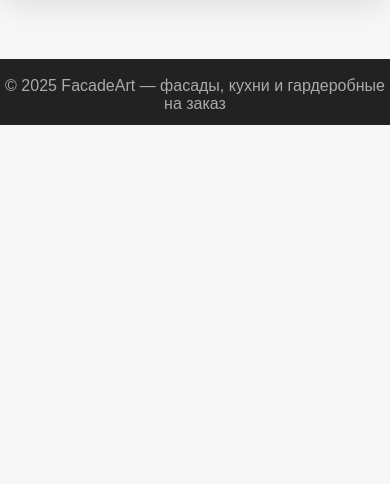
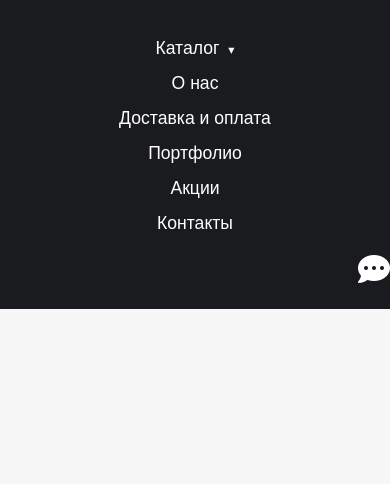
Before and after one commit to BuriloID/Mark_2, a Django app: page / in a window 390 px wide. Shown: the part 360-844 px from the top of the page. Run offline with Django 5.2, Linux system fonts and the light colour scheme.

Commit message:
modified:   tableshop/main/static/main/script.js 	modified:   tableshop/main/static/main/styles.css 	modified:   tableshop/main/templates/main/base.html

```diff
--- a/tableshop/main/static/main/script.js
+++ b/tableshop/main/static/main/script.js
@@ -2,14 +2,14 @@ let slideIndex = 0;
 let sliderInterval;
 const slides = document.getElementsByClassName('slide');
 const dotsContainer = document.getElementById('slider-dots');
+const slider = document.querySelector('.slider');
 
 function showSlide(n) {
     if (!slides.length) return;
     slideIndex = (n + slides.length) % slides.length;
-    for (let i = 0; i < slides.length; i++) {
-        slides[i].classList.toggle('active', i === slideIndex);
+    if (slider) {
+        slider.style.transform = `translateX(-${slideIndex * 100}vw)`;
     }
-    // Dots
     if (dotsContainer) {
         dotsContainer.innerHTML = '';
         for (let i = 0; i < slides.length; i++) {
@@ -35,4 +35,8 @@ function resetSliderInterval() {
 document.addEventListener('DOMContentLoaded', function() {
     showSlide(slideIndex);
     sliderInterval = setInterval(autoSlide, 6000);
+    const left = document.querySelector('.slider-arrow.left');
+    const right = document.querySelector('.slider-arrow.right');
+    if (left) left.onclick = () => plusSlide(-1);
+    if (right) right.onclick = () => plusSlide(1);
 });
--- a/tableshop/main/static/main/styles.css
+++ b/tableshop/main/static/main/styles.css
@@ -50,33 +62,51 @@ nav ul li a, nav ul li button {
 nav ul li a:hover, nav ul li button:hover {
     background: #2e2e2e;
 }
-/* Dropdown */
-.dropdown-content {
+.menu-dropdown {
+    position: relative;
+}
+.menu-dropdown .dropdown-content {
     display: none;
     position: absolute;
     left: 0;
     top: 100%;
     background: #fff;
     min-width: 220px;
-    z-index: 999;
+    z-index: 1001;
     box-shadow: 0 4px 16px rgba(0,0,0,0.16);
     border-radius: 0 0 8px 8px;
-    overflow: hidden;
+    padding: 0;
+    flex-direction: column;
+    overflow: visible;
 }
-.dropdown-content a {
+.menu-dropdown:hover .dropdown-content,
+.menu-dropdown:focus-within .dropdown-content {
+    display: flex;
+}
+.menu-dropdown .dropdown-content li {
+    list-style: none;
+    margin: 0;
+    padding: 0;
+    width: 100%;
+}
+.menu-dropdown .dropdown-content a {
     color: #222;
     padding: 14px 22px;
     text-decoration: none;
     display: block;
     background: #fff;
     font-size: 1em;
-    transition: background 0.16s;
+    transition: background 0.16s, color 0.16s;
+    width: 100%;
+    box-sizing: border-box;
 }
-.dropdown-content a:hover {
+.menu-dropdown .dropdown-content a:hover {
     background: #f2f2f2;
+    color: #191b1e;
 }
-.menu-dropdown:hover .dropdown-content {
-    display: block;
+.menu-dropdown .arrow {
+    font-size: 0.7em;
+    margin-left: 4px;
 }
 /* Footer */
 footer {
@@ -202,3 +244,140 @@ footer {
     .slide-content { margin-left: 15px; padding: 18px 12px; max-width: 98vw; }
     .slide-content h2 { font-size: 1.3em; }
 }
+/* --- Футер из задачи выше --- */
+.site-footer {
+    background: #191b1e;
+    color: #fff;
+    padding: 40px 0 20px 0;
+    position: relative;
+    margin-top: 60px;
+    font-family: inherit;
+}
+.site-footer .footer-menu {
+    text-align: center;
+    margin-bottom: 20px;
+}
+.site-footer .nav-menu {
+    list-style: none;
+    padding: 0;
+    margin: 0;
+    display: flex;
+    flex-wrap: wrap;
+    justify-content: center;
+    gap: 28px;
+}
+.site-footer .nav-menu > li {
+    position: relative;
+}
+.site-footer .nav-menu a,
+.site-footer .nav-menu .dropdown-btn,
+.site-footer .nav-menu .dropdown-btn:visited {
+    color: #fff;
+    text-decoration: none;
+    font-size: 1.1em;
+    transition: color 0.2s;
+}
+.site-footer .nav-menu a:hover,
+.site-footer .nav-menu .dropdown-btn:hover {
+    color: #e7b87e;
+}
+.site-footer .dropdown-content {
+    display: none;
+    position: absolute;
+    left: 0;
+    top: 32px;
+    background: #23252a;
+    border-radius: 8px;
+    min-width: 160px;
+    box-shadow: 0 2px 8px rgba(0,0,0,0.13);
+    z-index: 100;
+    flex-direction: column;
+    padding: 0;
+}
+.site-footer .menu-dropdown:hover .dropdown-content,
+.site-footer .menu-dropdown:focus-within .dropdown-content {
+    display: flex;
+}
+.site-footer .dropdown-content li {
+    list-style: none;
+    margin: 0;
+    padding: 0;
+    width: 100%;
+}
+.site-footer .dropdown-content li a {
+    padding: 10px 20px;
+    display: block;
+    color: #fff;
+    width: 100%;
+    box-sizing: border-box;
+}
+.site-footer .dropdown-content li a:hover {
+    background: #2c2e32;
+}
+.footer-social {
+    display: flex;
+    align-items: center;
+    justify-content: center;
+    gap: 36px;
+    margin-top: 15px;
+    position: relative;
+}
+.social-icons {
+    display: flex;
+    gap: 22px;
+    font-size: 2em;
+}
+.social-icons a {
+    color: #fff;
+    transition: color 0.2s, transform 0.2s;
+}
+.social-icons a:hover {
+    color: #e7b87e;
+    transform: scale(1.17);
+}
+.chat-icon {
+    display: none;
+    font-size: 2em;
+    color: #fff;
+    cursor: pointer;
+}
+@media (max-width: 600px) {
+    .site-footer .footer-menu {
+        margin-bottom: 18px;
+    }
+    .site-footer .nav-menu {
+        flex-direction: column;
+        gap: 14px;
+        align-items: center;
+    }
+    .footer-social {
+        justify-content: flex-end;
+        gap: 0;
+    }
+    .social-icons {
+        display: none;
+        position: absolute;
+        right: 56px;
+        bottom: 0;
+        background: #23252a;
+        padding: 8px 16px;
+        border-radius: 30px;
+        box-shadow: 0 2px 8px rgba(0,0,0,0.14);
+        z-index: 50;
+    }
+    .social-icons.active {
+        display: flex;
+        flex-direction: row;
+        animation: fadeIn 0.25s;
+    }
+    .chat-icon {
+        display: block;
+        position: relative;
+        z-index: 51;
+        margin-left: 10px;
+    }
+}
+@keyframes fadeIn {
+    from {opacity: 0; transform: translateY(10px);}
+    to {opacity: 1; transform: translateY(0);}
+}
--- a/tableshop/main/templates/main/base.html
+++ b/tableshop/main/templates/main/base.html
@@ -2,6 +2,7 @@
 <!DOCTYPE html>
 <html lang="ru">
 <head>
+    <link rel="stylesheet" href="https://cdnjs.cloudflare.com/ajax/libs/font-awesome/6.5.0/css/all.min.css">
     <meta charset="UTF-8">
     <title>{% block title %}Главная{% endblock %}</title>
     <link rel="stylesheet" href="{% static 'main/styles.css' %}">
@@ -36,8 +37,35 @@
 <main>
     {% block content %}{% endblock %}
 </main>
-<footer>
-    &copy; 2025 FacadeArt — фасады, кухни и гардеробные на заказ
+<footer class="site-footer">
+    <div class="footer-menu">
+        <ul class="nav-menu">
+            <li class="menu-dropdown">
+                <span class="dropdown-btn">Каталог <span class="arrow">&#9662;</span></span>
+                <ul class="dropdown-content">
+                    <li><a href="#">Кухни</a></li>
+                    <li><a href="#">Гардеробные</a></li>
+                    <li><a href="#">Фасады</a></li>
+                    <li><a href="#">Дополнительные элементы</a></li>
+                </ul>
+            </li>
+            <li><a href="#">О нас</a></li>
+            <li><a href="#">Доставка и оплата</a></li>
+            <li><a href="#">Портфолио</a></li>
+            <li><a href="#">Акции</a></li>
+            <li><a href="#">Контакты</a></li>
+        </ul>
+    </div>
+    <div class="footer-social">
+        <div class="social-icons">
+            <a href="https://t.me/yourlink" target="_blank" title="Telegram"><i class="fab fa-telegram"></i></a>
+            <a href="https://vk.com/yourlink" target="_blank" title="VK"><i class="fab fa-vk"></i></a>
+            <a href="https://instagram.com/yourlink" target="_blank" title="Instagram"><i class="fab fa-instagram"></i></a>
+        </div>
+        <div class="chat-icon" id="chatIcon">
+            <i class="fas fa-comment-dots"></i>
+        </div>
+    </div>
 </footer>
 <script src="{% static 'main/script.js' %}"></script>
 </body>
```
Also changed, not shown: other parts of tableshop/main/static/main/styles.css (+45 -21 lines).
